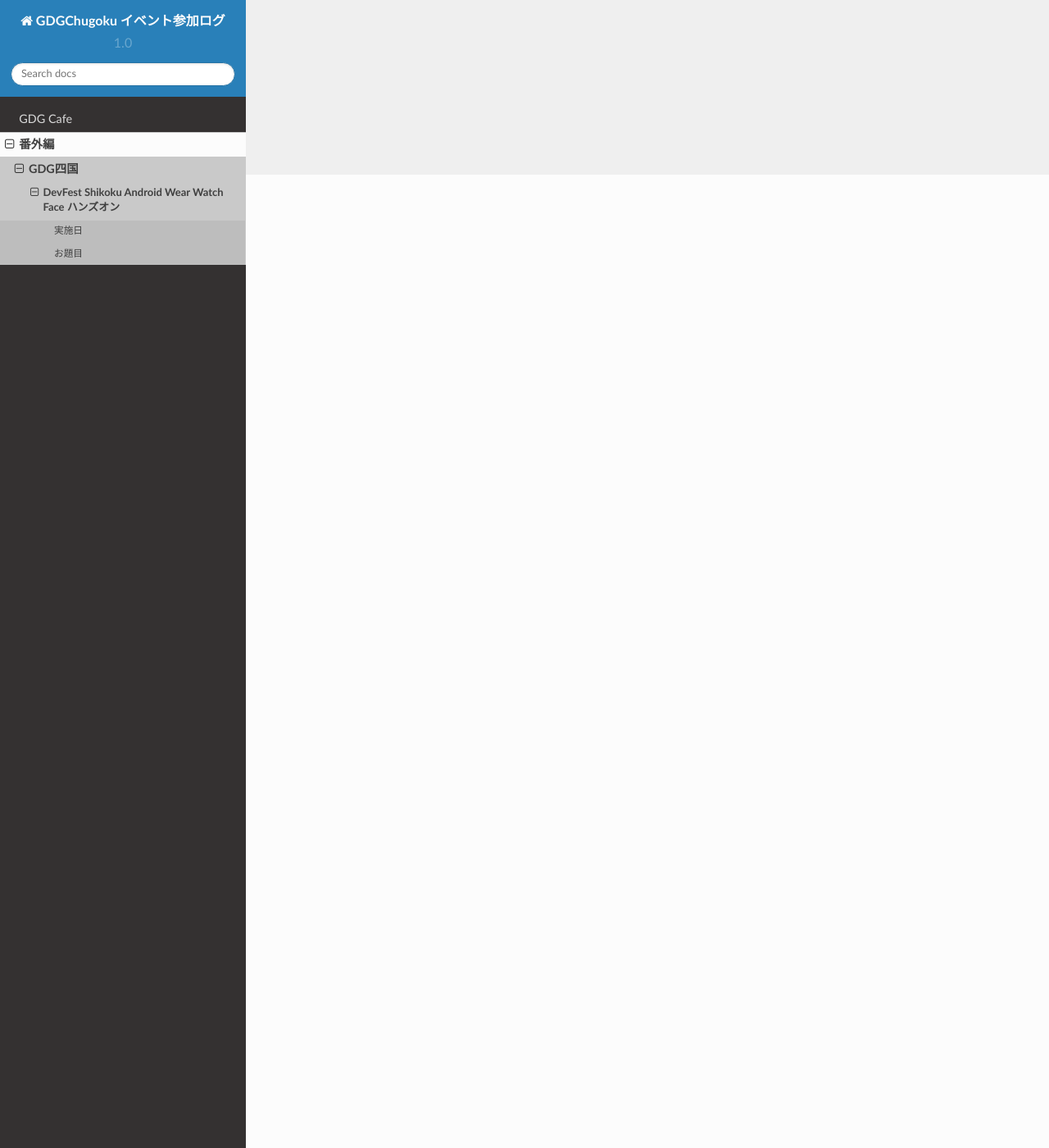
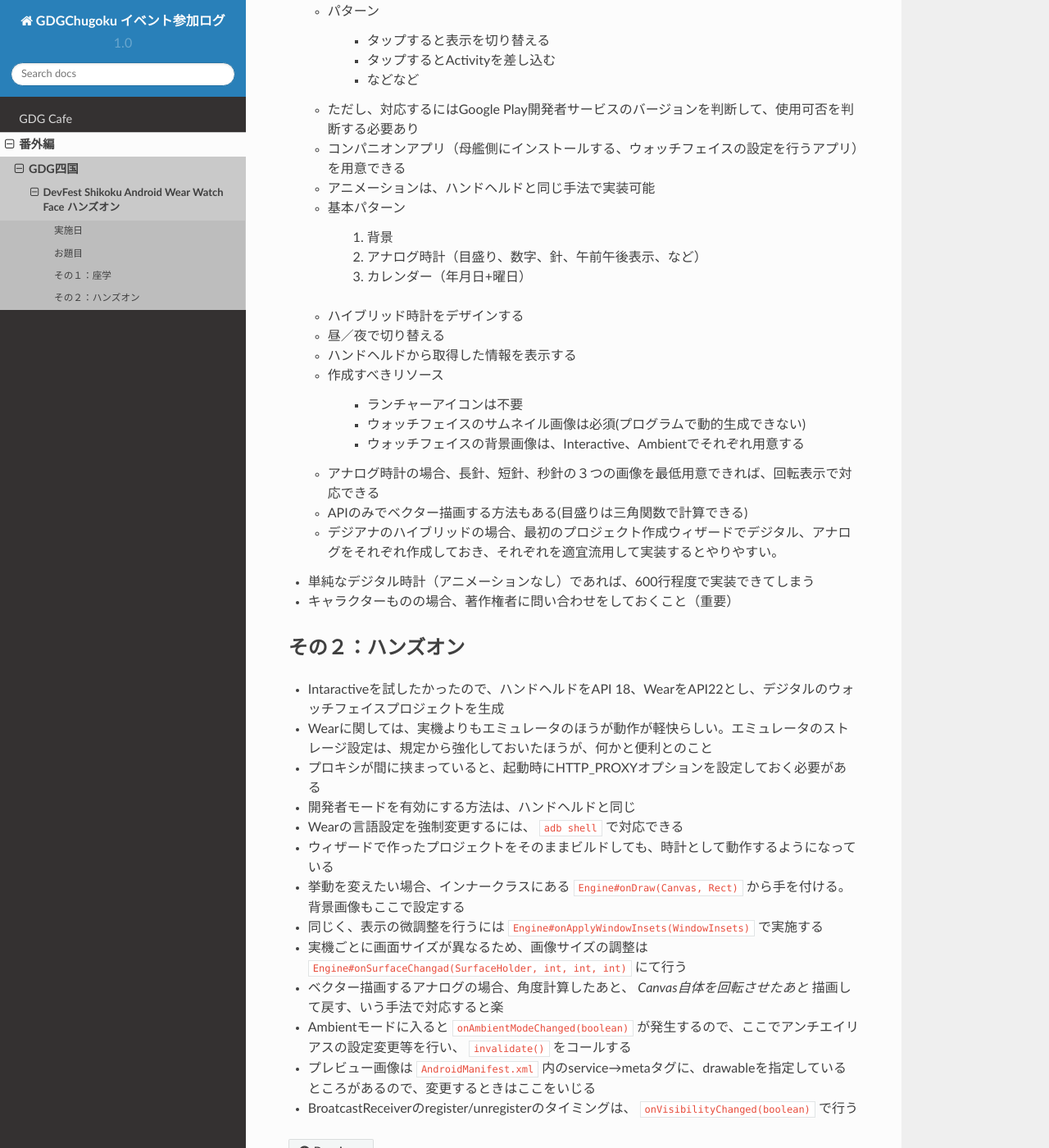
Before and after one commit to f97one/gdgchugoku_ParticipationLogs, a Sphinx documentation site: the page built from source/Appendix/GDGShikoku/Wearhandson_20151128.rst, in a window 1280 px wide and 1400 px high, scrolled down 1187 px. Shown: the whole window at 82% size. Built offline with Sphinx 7.4.7 and the Read the Docs theme 2.0.0, drawn with Linux system fonts in a browser that asks for light colours; some of the changed text lies outside the part shown.

Commit message:
ハンズオン終了分までのメモ追加。

```diff
--- a/source/Appendix/GDGShikoku/Wearhandson_20151128.rst
+++ b/source/Appendix/GDGShikoku/Wearhandson_20151128.rst
@@ -1,5 +1,7 @@
 DevFest Shikoku Android Wear Watch Face ハンズオン
 ==================================================
+
+とりあえず箇条書き的にメモ。
 
 実施日
 ------
@@ -10,3 +12,80 @@ DevFest Shikoku Android Wear Watch Face ハンズオン
 ------
 
 * Android Wearのウォッチフェイスをつくる
+
+その１：座学
+------------
+
+* Android Wearのばあい、時計デザインを自力で起こすことができる
+* 時計アプリは「Watch Face」と呼ばれ、Watch Face APIを使用して自由にWatch Faceを作成できる
+* 最近の機種は高解像度化してきているので、ハンドヘルド同様複数解像度に対応する必要も出てきている
+* ウォッチフェイスアプリについては、数が少ない今がチャンス
+* Google Playストアでの検索性がお世辞にもよろしくない上に、ほとんどは海外製で似たようなデザインが多い
+* 日本製は少ない
+* ほとんど無料だが、カスタマイズ機能はIn-App Billingになっていることが多い
+* 有料は概ねUSD1.00-程度のため、お小遣い稼ぎには厳しいかも
+* デザインするにあたり、どのようなものが公開されているかを確認したほうがいい
+* 実機のハンドヘルドがあれば、WearのPCエミュレータにインストールして確認できる
+
+* デザインに際して
+
+  * 時間が一目で確認できること
+  * 角型、丸型の両方に対応していること
+  * Interactive、Ambientの両モードで違和感ないデザインとする
+  * Ambientのばあい、発色数は大幅に制限を受け、焼きつき防止措置への対応も考慮する必要あり
+  * これらはAPIで取得可能
+  * システムUI要素も、APIで表示位置を制御できる
+  * 「デザイン = コンテキスト + データ」と認識する
+  * interactiveは最近リリースされたばかりの機能
+  * Interactiveでは、ウォッチフェイスへのタップイベントを検出できるようになった
+  * ただし、使えるジェスチャーはシングルタップのみで、スワイプやピンチアクションはシステムで予約されていて使用できない
+  * パターン
+
+	* タップすると表示を切り替える
+	* タップするとActivityを差し込む
+	* などなど
+
+  * ただし、対応するにはGoogle Play開発者サービスのバージョンを判断して、使用可否を判断する必要あり
+  * コンパニオンアプリ（母艦側にインストールする、ウォッチフェイスの設定を行うアプリ）を用意できる
+  * アニメーションは、ハンドヘルドと同じ手法で実装可能
+
+  * 基本パターン
+
+  	1. 背景
+	2. アナログ時計（目盛り、数字、針、午前午後表示、など）
+	3. カレンダー（年月日+曜日）
+
+  * ハイブリッド時計をデザインする
+  * 昼／夜で切り替える
+  * ハンドヘルドから取得した情報を表示する
+
+  * 作成すべきリソース
+
+	* ランチャーアイコンは不要
+	* ウォッチフェイスのサムネイル画像は必須(プログラムで動的生成できない)
+	* ウォッチフェイスの背景画像は、Interactive、Ambientでそれぞれ用意する
+
+  * アナログ時計の場合、長針、短針、秒針の３つの画像を最低用意できれば、回転表示で対応できる
+  * APIのみでベクター描画する方法もある(目盛りは三角関数で計算できる)
+  * デジアナのハイブリッドの場合、最初のプロジェクト作成ウィザードでデジタル、アナログをそれぞれ作成しておき、それぞれを適宜流用して実装するとやりやすい。
+
+* 単純なデジタル時計（アニメーションなし）であれば、600行程度で実装できてしまう
+
+* キャラクターものの場合、著作権者に問い合わせをしておくこと（重要）
+
+その２：ハンズオン
+------------------
+
+* Intaractiveを試したかったので、ハンドヘルドをAPI 18、WearをAPI22とし、デジタルのウォッチフェイスプロジェクトを生成
+* Wearに関しては、実機よりもエミュレータのほうが動作が軽快らしい。エミュレータのストレージ設定は、規定から強化しておいたほうが、何かと便利とのこと
+* プロキシが間に挟まっていると、起動時にHTTP_PROXYオプションを設定しておく必要がある
+* 開発者モードを有効にする方法は、ハンドヘルドと同じ
+* Wearの言語設定を強制変更するには、 ``adb shell`` で対応できる
+* ウィザードで作ったプロジェクトをそのままビルドしても、時計として動作するようになっている
+* 挙動を変えたい場合、インナークラスにある ``Engine#onDraw(Canvas, Rect)`` から手を付ける。背景画像もここで設定する
+* 同じく、表示の微調整を行うには ``Engine#onApplyWindowInsets(WindowInsets)`` で実施する
+* 実機ごとに画面サイズが異なるため、画像サイズの調整は ``Engine#onSurfaceChangad(SurfaceHolder, int, int, int)`` にて行う
+* ベクター描画するアナログの場合、角度計算したあと、 *Canvas自体を回転させたあと* 描画して戻す、いう手法で対応すると楽
+* Ambientモードに入ると ``onAmbientModeChanged(boolean)`` が発生するので、ここでアンチエイリアスの設定変更等を行い、 ``invalidate()`` をコールする
+* プレビュー画像は ``AndroidManifest.xml`` 内のservice→metaタグに、drawableを指定しているところがあるので、変更するときはここをいじる
+* BroatcastReceiverのregister/unregisterのタイミングは、 ``onVisibilityChanged(boolean)`` で行う
```
